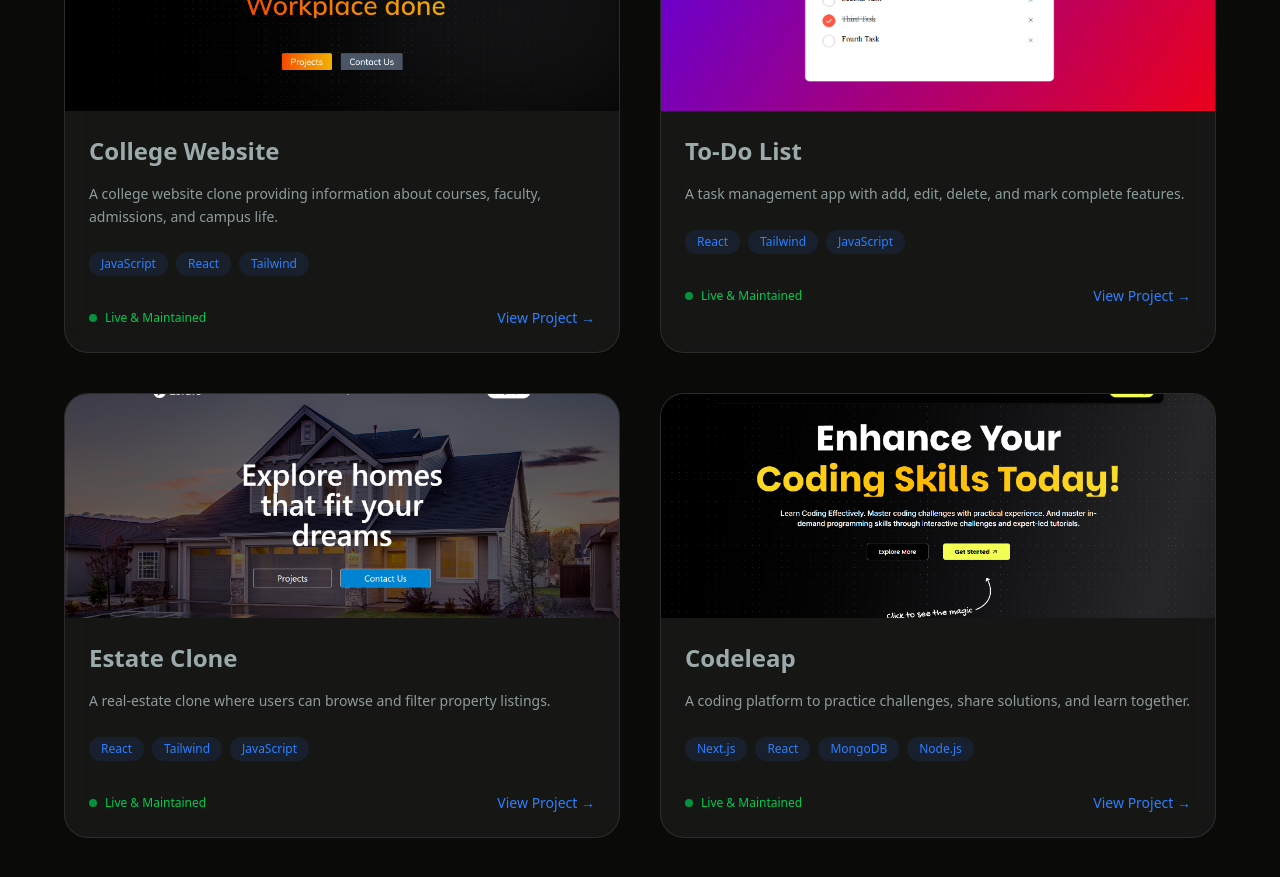
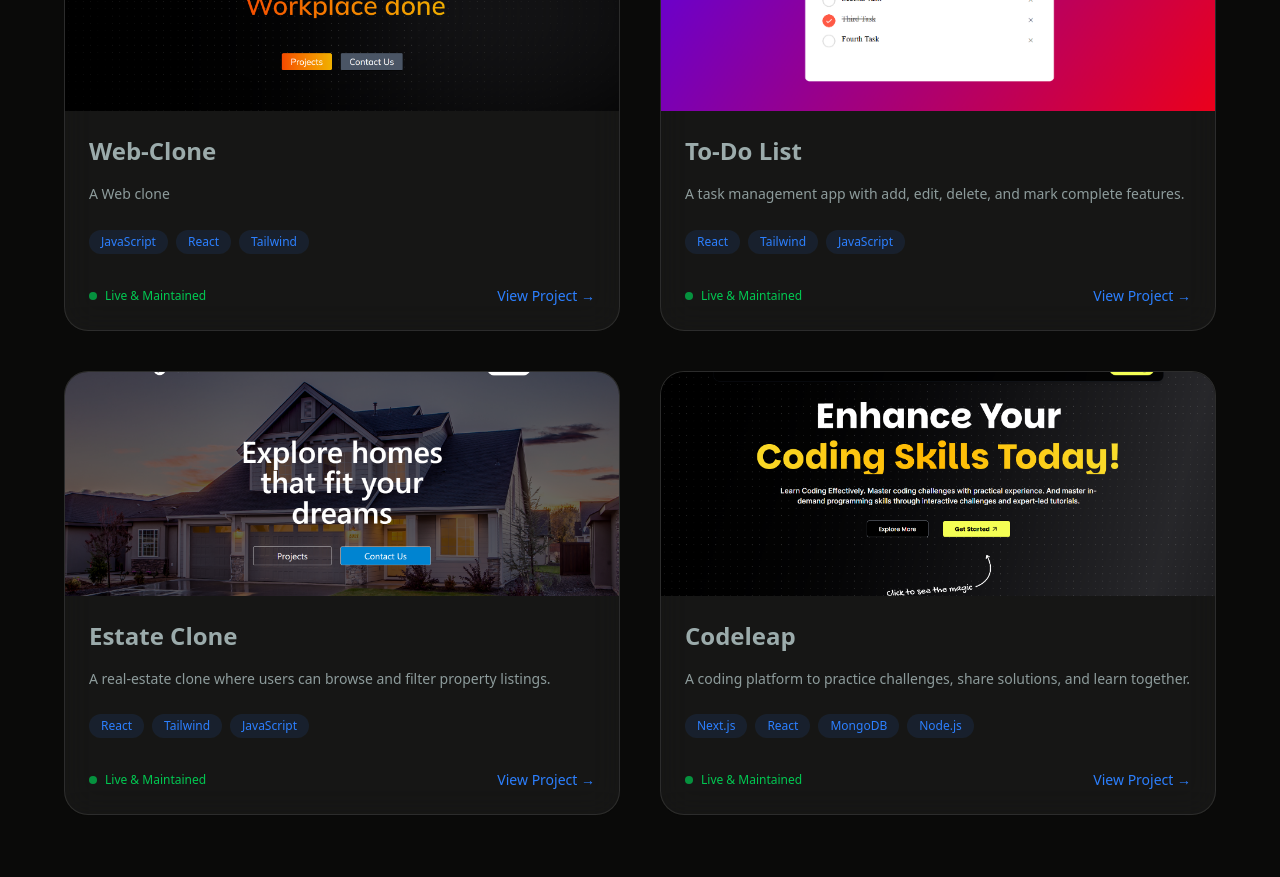
Before and after one commit to Mohitverma-code7/Portfolio, a React (Vite) app: page / in a window 1280 px wide. Shown: the part 2160-3037 px from the top of the page. Built offline with nearby package versions, Linux system fonts and the light colour scheme.

Commit message:
Initial commit

```diff
--- a/src/Components/Project.jsx
+++ b/src/Components/Project.jsx
@@ -7,25 +7,25 @@ import { useTheme } from "../context/ThemeContext";
 
 const projects = [
   {
-    title: "College Website",
+    title: "Web-Clone",
     image: project,
-    desc: "A college website clone providing information about courses, faculty, admissions, and campus life.",
+    desc: "A Web clone  ",
     tech: ["JavaScript", "React", "Tailwind"],
-    github: "https://github.com/Mohitverma-code7",
+    github: "https://github.com/Mohitverma-code7/Web-Clone",
   },
   {
     title: "To-Do List",
     image: img1,
     desc: "A task management app with add, edit, delete, and mark complete features.",
     tech: ["React", "Tailwind", "JavaScript"],
-    github: "https://github.com/Mohitverma-code7",
+    github: "https://github.com/Mohitverma-code7/js-todo",
   },
   {
     title: "Estate Clone",
     image: img2,
     desc: "A real-estate clone where users can browse and filter property listings.",
     tech: ["React", "Tailwind", "JavaScript"],
-    github: "https://github.com/Mohitverma-code7",
+    github: "https://github.com/Mohitverma-code7/Estate-Clone",
   },
   {
     title: "Codeleap",
--- a/src/Pages/Blog.jsx
+++ b/src/Pages/Blog.jsx
@@ -103,14 +103,7 @@ const Article = () => {
       </div>
 
       {/* Show all blogs */}
-      <div className="flex justify-center mt-14">
-        <Link
-          to="/log"
-          className="px-6 py-3 rounded-full border border-blue-500 text-blue-500 hover:bg-blue-500 hover:text-white transition font-medium"
-        >
-          Show all blogs →
-        </Link>
-      </div>
+
       <Footer />
     </section>
   );
```
